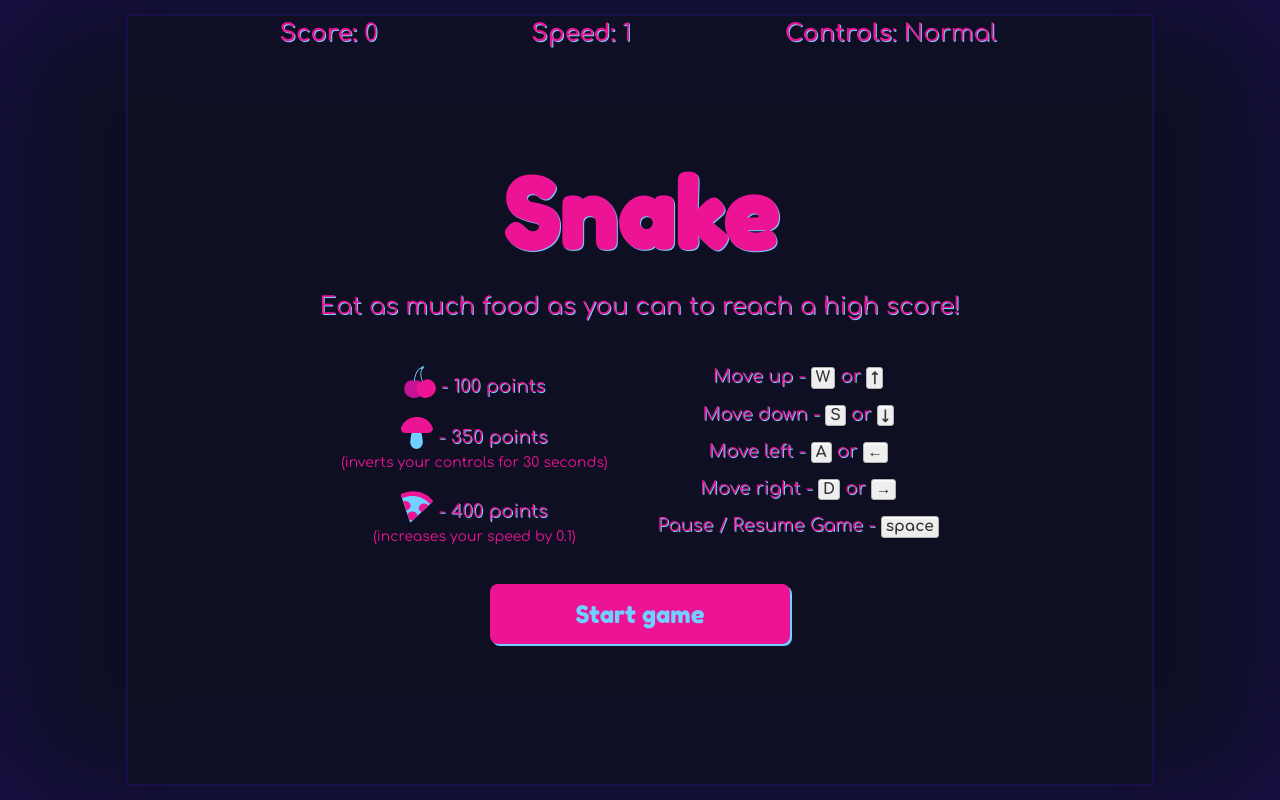
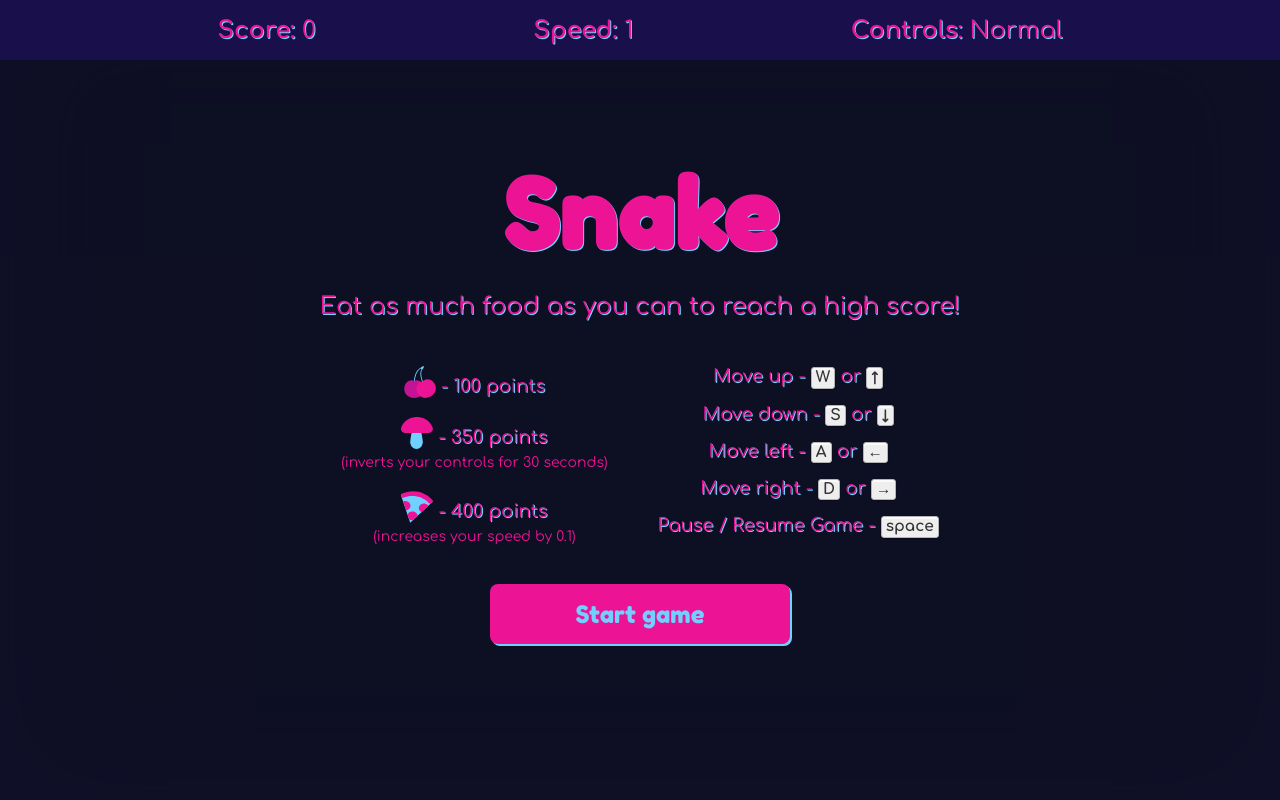
Before and after one commit to frankkluijtmans/snake-react, a React app: page / in a window 1280 px wide. Built offline with nearby package versions, Linux system fonts and the light colour scheme.

Commit message:
feat: Let plane take up all available space in the viewport.

```diff
--- a/src/domain/Plane.ts
+++ b/src/domain/Plane.ts
@@ -9,8 +9,8 @@ export class Plane {
 	readonly CELL_SIZE: number = 32;
 	public grid: any;
 	public gridSize: { width: number, height: number } = {
-		width: Math.floor(1024 / this.CELL_SIZE),
-		height: Math.floor(768 / this.CELL_SIZE)
+		width: Math.floor(window.innerWidth / this.CELL_SIZE),
+		height: Math.floor((window.innerHeight - 60) / this.CELL_SIZE)
 	};
 	private store = store;
 	private d3 = d3;
--- a/src/styles/styles.scss
+++ b/src/styles/styles.scss
@@ -21,17 +21,16 @@ body {
 }
 
 .Screen {
-    position: absolute;
-    top: 50%;
-    left: 50%;
-    transform: translate(-50%, -50%);
+    position: fixed;
+    top: 0;
+    left: 0;
 
     display: flex;
     flex-direction: column;
     align-items: center;
     justify-content: center;
-    width: 1024px;
-    height: 768px;
+    width: 100vw;
+    height: 100vh;
     background: rgba($dark-navy, 0.8);
 
     color: $pink;
@@ -123,9 +122,11 @@ body {
 }
 
 #plane {
-    width: 1024px;
-    height: 768px;
-    border: 2px solid $navy;
+    display: flex;
+    justify-content: center;
+    align-items: flex-end;
+    width: 100vw;
+    height: 100vh;
 
     .SnakePart {
         fill: $pink;
@@ -138,11 +139,14 @@ body {
 
 .ScoreBoard {
     position: fixed;
-    top: 20px;
+    top: 0;
     display: flex;
     flex-direction: row;
-    width: 1024px;
+    width: 100%;
+    height: 60px;
     justify-content: space-evenly;
+    align-items: center;
+    background: $navy;
 
     span {
         color: $pink;
```
